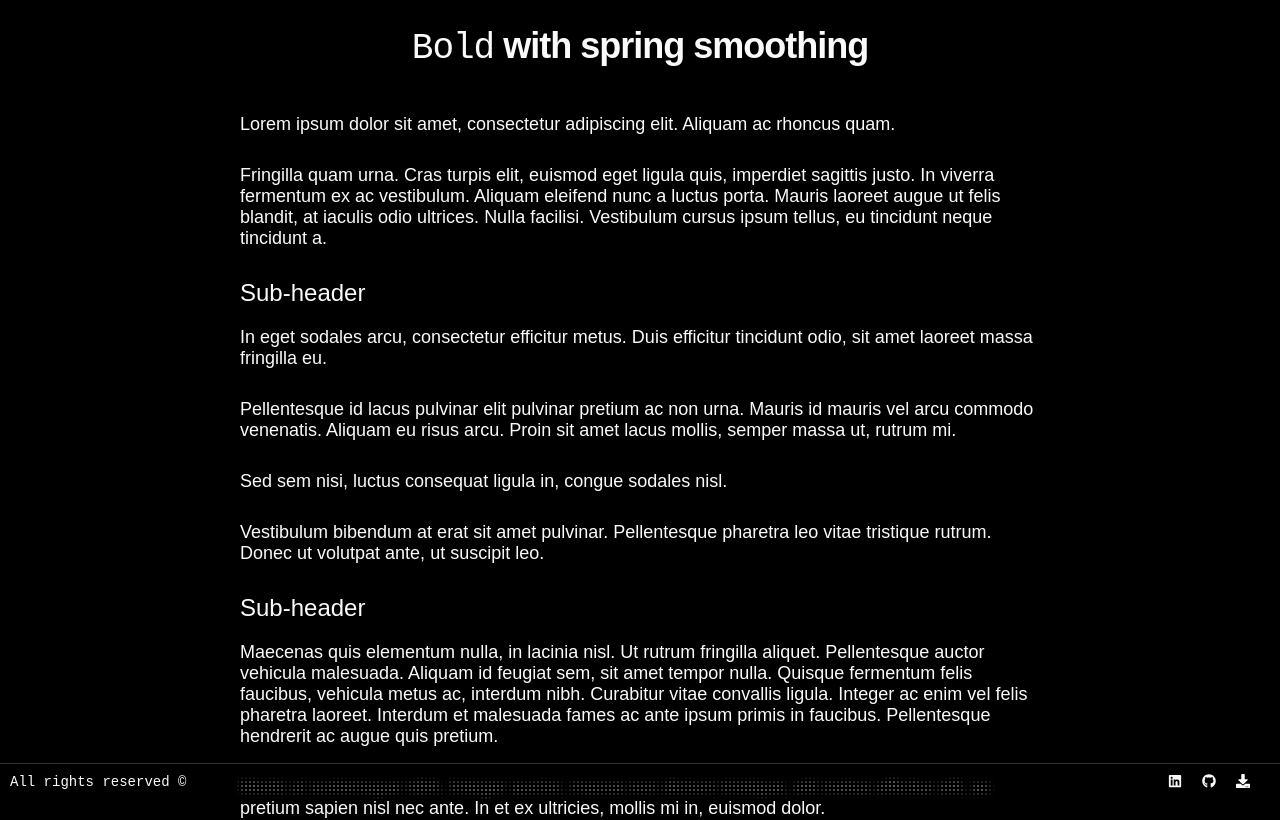
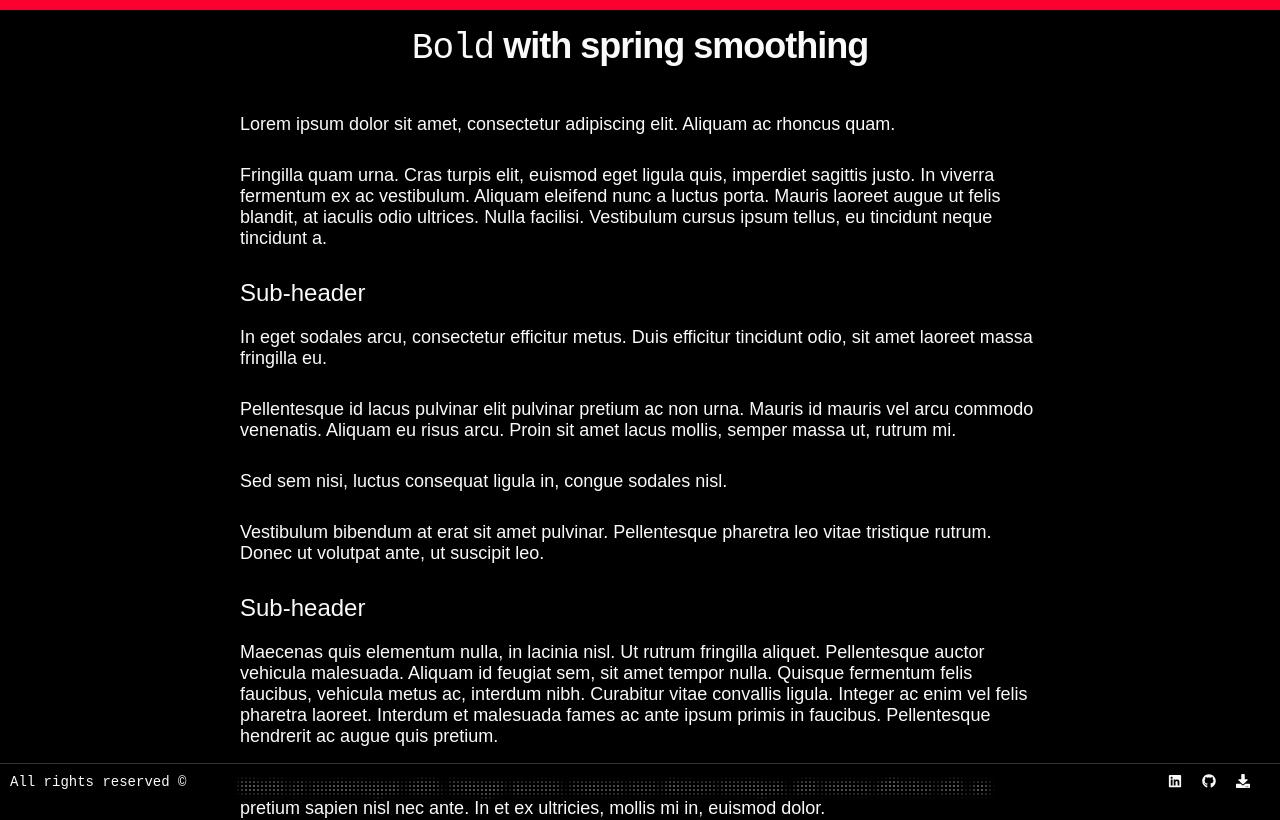
Before and after one commit to h-aburesha/my-next-website, a Next.js app: page /projects/1 in a window 1280 px wide. Shown: the top 820 px of the page. Built offline with nearby package versions, Linux system fonts and the light colour scheme.

Commit message:
useScroll progress added for each project

```diff
--- a/pages/projects/1.tsx
+++ b/pages/projects/1.tsx
@@ -1,6 +1,16 @@
+import { motion, useScroll, useSpring } from "framer-motion";
+
 function Project1() {
+    const { scrollYProgress } = useScroll();
+    const scaleX = useSpring(scrollYProgress, {
+        stiffness: 100,
+        damping: 30,
+        restDelta: 0.001,
+    });
+
     return (
         <>
+            <motion.div className="progress-bar" style={{ scaleX }} />
             <h1>
                 <code>Bold</code> with spring smoothing
             </h1>
--- a/styles/globals.css
+++ b/styles/globals.css
@@ -164,6 +164,16 @@
     bottom: 100px;
 }
 
+.progress-bar {
+    position: fixed;
+    top: 0;
+    left: 0;
+    right: 0;
+    height: 10px;
+    background: var(--red);
+    transform-origin: 0%;
+}
+
 .projects-title-div {
     display: flex;
     flex-direction: column;
```
Also changed, not shown: pages/projects/2.tsx (+10 -0 lines), pages/projects/3.tsx (+10 -0 lines), pages/projects/4.tsx (+10 -0 lines), pages/projects/5.tsx (+10 -0 lines).
